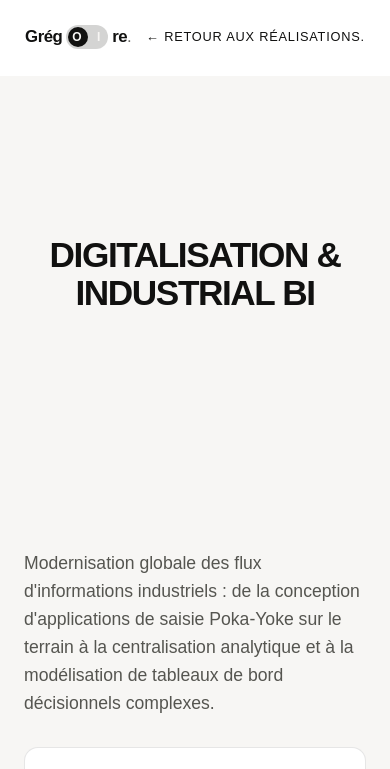
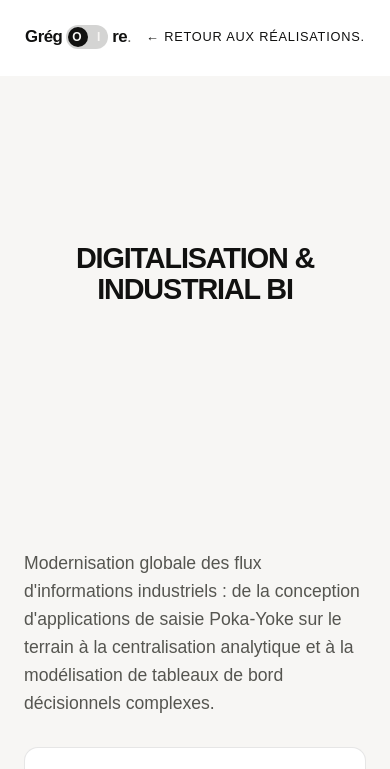
Before and after one commit to gregoireliagre-netizen/Gregoire_Portfolio_V2, a website: page public/Power.html in a window 390 px wide. Shown: the top 769 px of the page. Drawn offline with Linux system fonts and the light colour scheme.

Commit message:
Implement responsive font sizes for subpage titles
Added responsive styles for subpage titles in Power.html.

```diff
--- a/public/Power.html
+++ b/public/Power.html
@@ -10,6 +10,18 @@
     <link rel="preconnect" href="https://fonts.googleapis.com" />
     <link rel="preconnect" href="https://fonts.gstatic.com" crossorigin />
     <link rel="stylesheet" href="/assets/css/style.css" />
+
+    <style>
+        @media (max-width: 768px) {
+            .subpage-title {
+                font-size: clamp(1.8rem, 5vw, 3rem) !important;
+            }
+
+            .subpage-result-title {
+                font-size: clamp(1.5rem, 4vw, 2rem) !important;
+            }
+        }
+    </style>
 
     <script>
         document.documentElement.setAttribute('data-theme', localStorage.getItem('theme') || 'light');
@@ -37,7 +49,7 @@
     </header>
 
     <section class="subpage-hero">
-        <h1 id="fade-titre" class="subpage-title" style="font-size: clamp(2.2rem, 6.5vw, 5.5rem); line-height: 1.1;">
+        <h1 id="fade-titre" class="subpage-title" style="font-size: clamp(1.8rem, 5.5vw, 5.5rem); line-height: 1.1;">
             DIGITALISATION & INDUSTRIAL BI
         </h1>
     </section>
```
